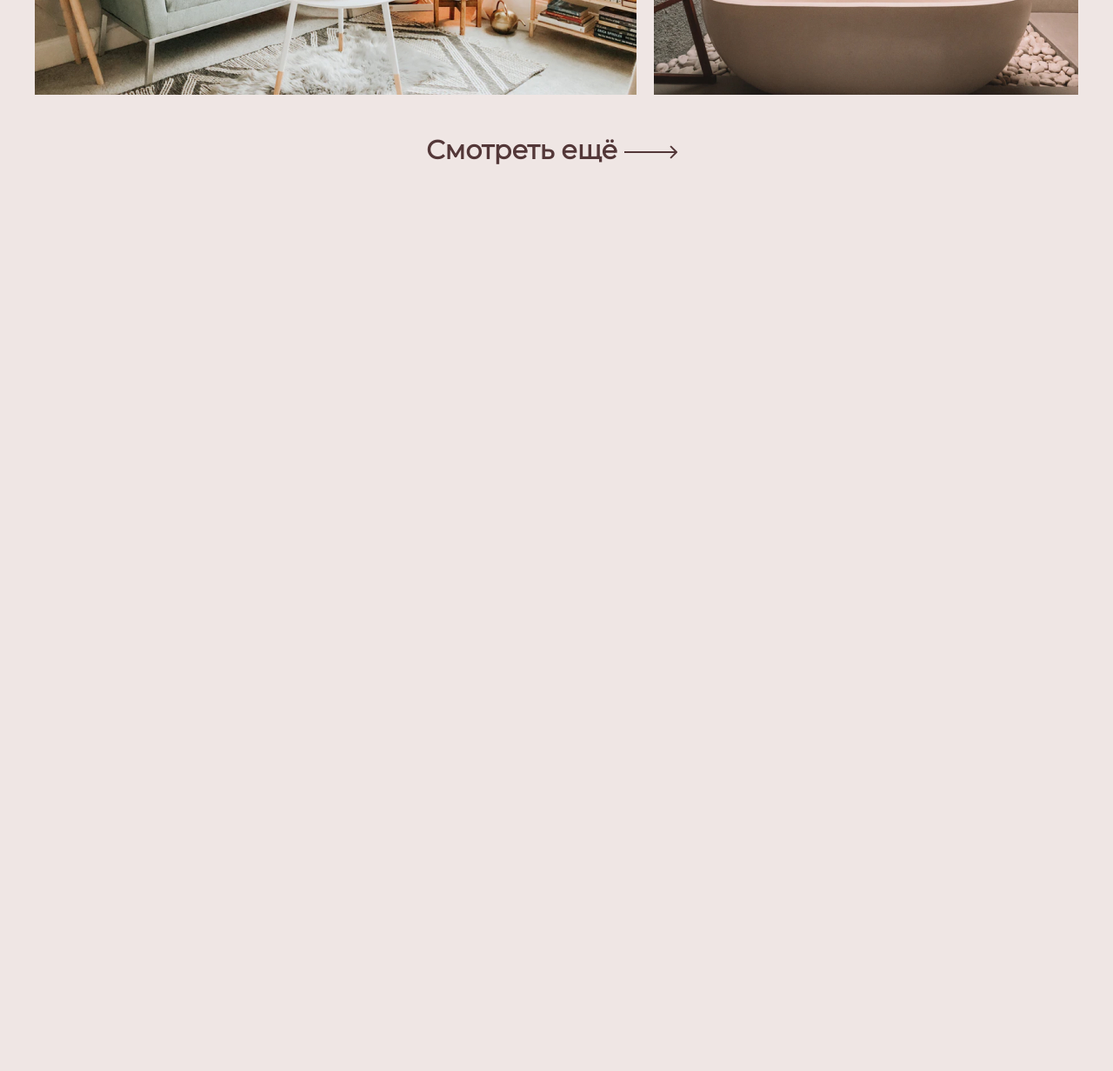
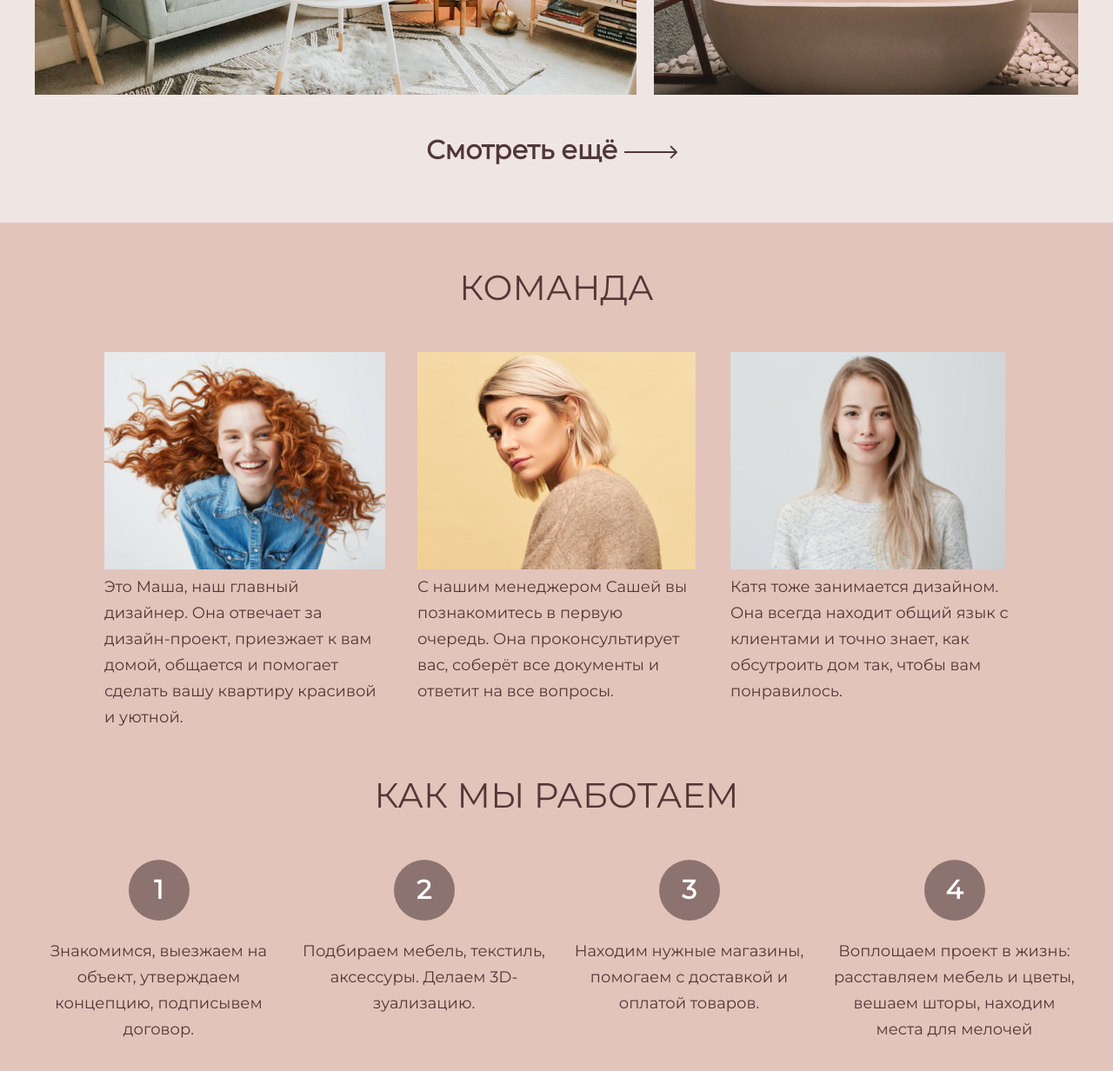
Before and after one commit to halaponga2/sem2lab3, a plain HTML site: page index.html in a window 1280 px wide. Shown: the part 2746-3978 px from the top of the page at 87% size. Before the commit the page ends 3002 px from the top, so only its background shows below. Drawn offline with Linux system fonts and the light colour scheme.

Commit message:
Added team section

```diff
--- a/index.html
+++ b/index.html
@@ -93,6 +93,51 @@
                 </svg>     </a>
             </div>
         </section>
+        <section class="team">
+            <h2 class="team__heading">Команда</h2>
+            <div class="team__members">
+                <div class="team__members__card">
+                    <img class="team__members__card__photo" src="img/team-1.jpg" alt="team-1">
+                    <p class="team__members__card__text">Это Маша, наш главный дизайнер. Она отвечает за дизайн-проект, приезжает к вам домой, общается
+                        и помогает сделать вашу квартиру красивой и уютной.</p>
+                </div>
+                <div class="team__members__card">
+                    <img class="team__members__card__photo" src="img/team-2.jpg" alt="team-2">
+                    <p class="team__members__card__text">С нашим менеджером Сашей вы познакомитесь в первую очередь. Она проконсультирует вас, соберёт все документы
+                        и ответит на все вопросы.</p>
+                </div>
+                <div class="team__members__card">
+                    <img class="team__members__card__photo" src="img/team-3.jpg" alt="team-3">
+                    <p class="team__members__card__text">Катя тоже занимается дизайном.
+                        Она всегда находит общий язык
+                        с клиентами и точно знает,
+                        как обсутроить дом так, чтобы вам понравилось.</p>
+                </div>
+            </div>
+            <h2 class="team__heading">Как мы работаем</h2>
+            <div class="team__how">
+                <div class="team__how__card">
+                    <p class="team__how__card__number">1</p>
+                    <p class="team__how__card__text">Знакомимся, выезжаем
+                        на объект, утверждаем концепцию, подписывем договор.</p>
+                </div>
+                <div class="team__how__card">
+                    <p class="team__how__card__number">2</p>
+                    <p class="team__how__card__text">Подбираем мебель, текстиль, аксессуры. Делаем 3D-
+                        зуализацию.</p>
+                </div>
+                <div class="team__how__card">
+                    <p class="team__how__card__number">3</p>
+                    <p class="team__how__card__text">Находим нужные магазины, помогаем с доставкой
+                        и оплатой товаров.</p>
+                </div>
+                <div class="team__how__card">
+                    <p class="team__how__card__number">4</p>
+                    <p class="team__how__card__text">Воплощаем проект в жизнь:
+                        расставляем мебель и цветы, вешаем шторы, находим места для мелочей</p>
+                </div>
+            </div>
+        </section>
     </main>
     <footer>
 
--- a/style.css
+++ b/style.css
@@ -224,3 +224,55 @@ a:visited:hover{
 .works__gallery__image:hover .works__gallery__image-hover{
     z-index: 1;
 }
+
+.team{
+    background-color: #E2C4BA;
+    height: 1000px;
+}
+
+.team__heading{
+    text-align: center;
+    padding:50px 0;
+    font-size: 40px;
+    font-weight: 500;
+    text-transform: uppercase;
+}
+.team__members{
+    display: flex;
+    justify-content: space-between;
+    width:1040px;
+    margin: 0 auto;
+}
+.team__members__card{
+    width: 320px;
+}
+.team__members__card__photo{
+    height: 250px;
+}
+.team__members__card__text{
+    line-height:30px;
+
+}
+.team__how{
+    display:flex;
+    width: 1200px;
+    margin: 0 auto;
+    justify-content: space-between;
+}
+.team__how__card{
+    width: 285px;
+    text-align: center;
+    line-height: 30px;
+}
+.team__how__card__number{
+    font-size: 30px;
+    color:white;
+    background-color: #8D7370;
+    width: 70px;
+    height: 70px;
+    border-radius: 100%;
+    margin:0 auto;
+    font-weight: 600;
+    line-height: 70px;
+    margin-bottom: 20px;
+}
```
